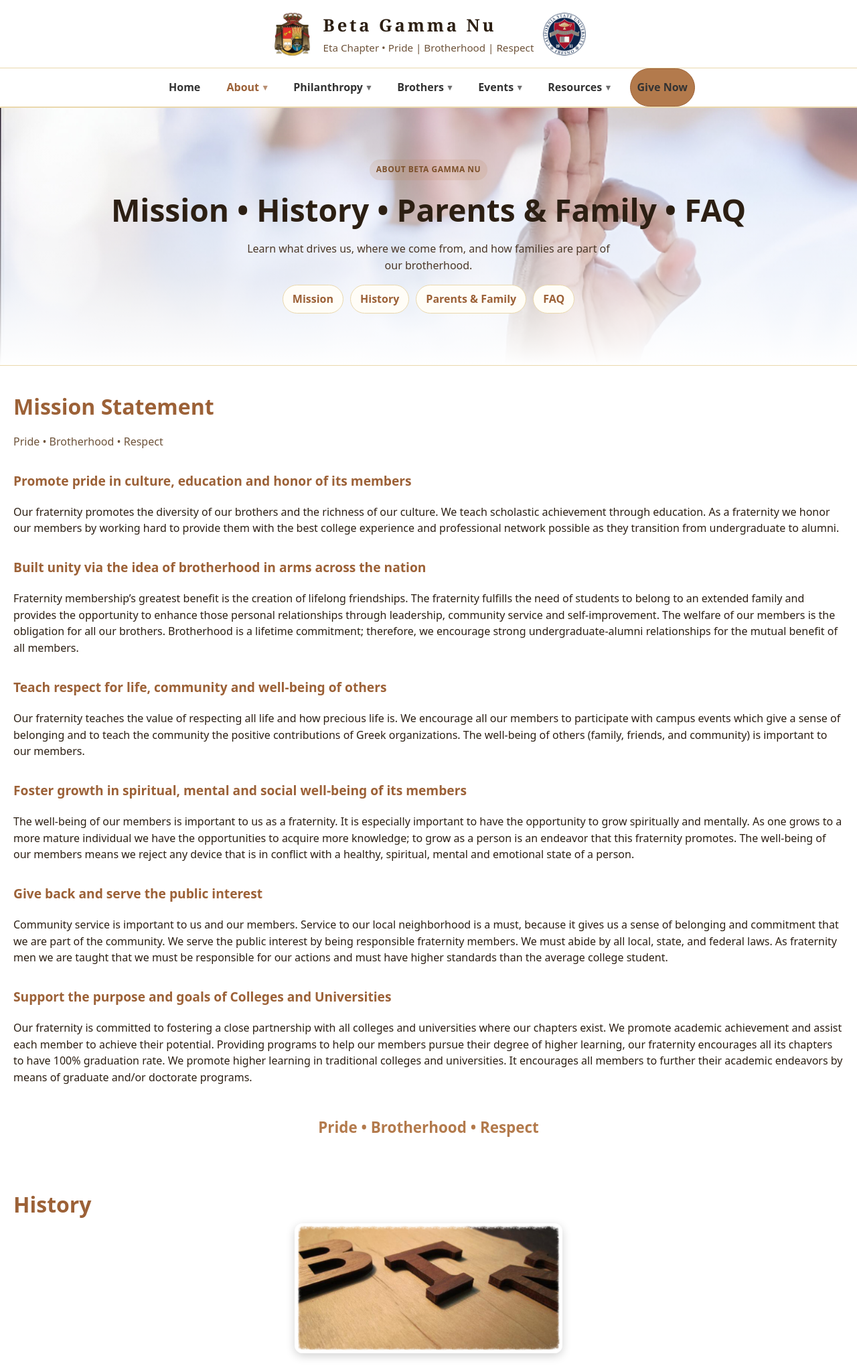
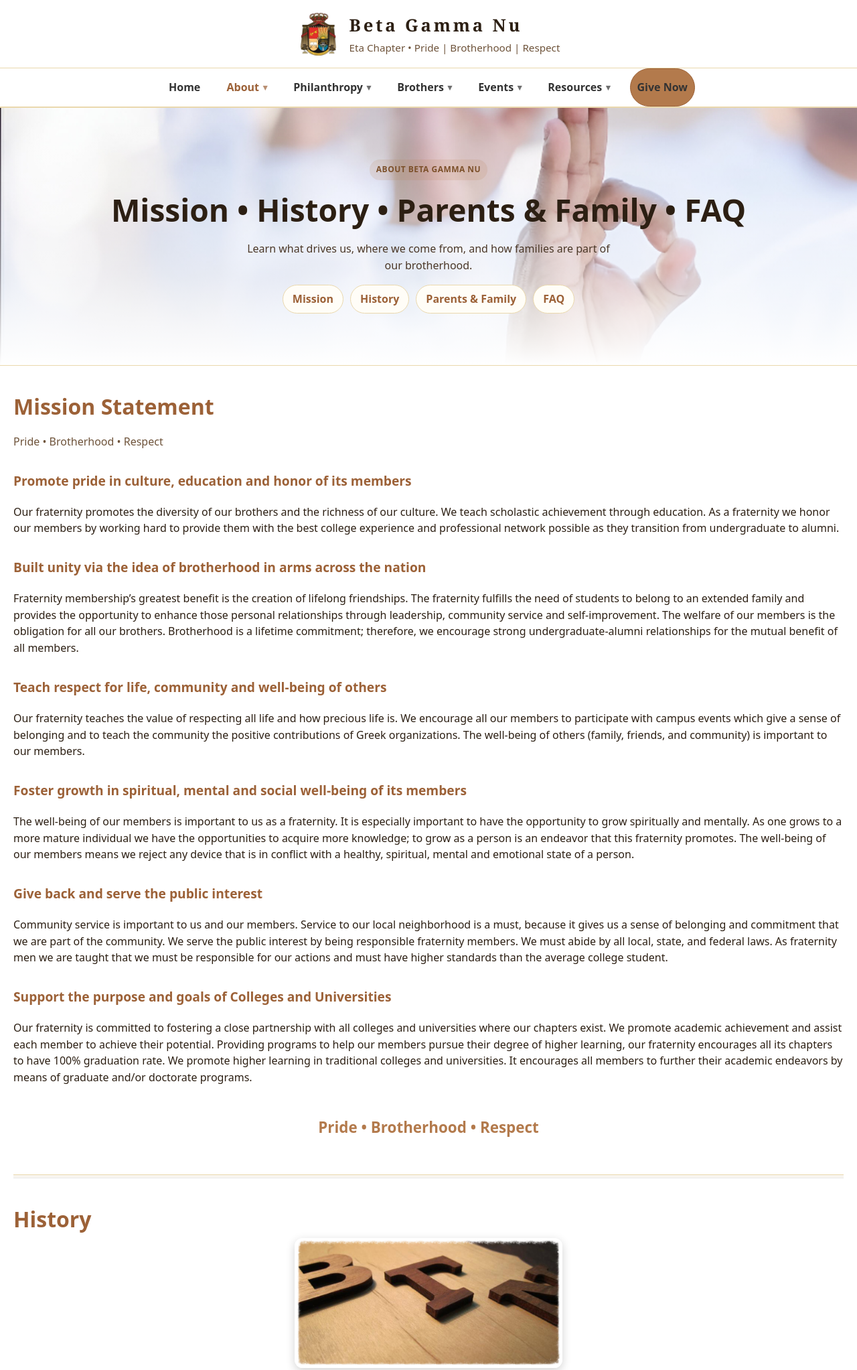
Before and after one commit to MO100/BetaGammaNuEta, a plain HTML site: page about.html in a window 1280 px wide. Shown: the top 2045 px of the page at 67% size. Drawn offline with Linux system fonts and the light colour scheme.

Commit message:
Update about.html

```diff
--- a/about.html
+++ b/about.html
@@ -20,7 +20,6 @@
           <div class="brand-name">Beta Gamma Nu</div>
           <div class="brand-tag">Eta Chapter • Pride | Brotherhood | Respect</div>
         </div>
-        <img class="brand-mark" src="assets/main_pics/logo/CSUF.png" alt="CSUF logo" />
       </a>
     </div>
 
@@ -89,7 +88,7 @@
     </div>
   </header>
 
-  <!-- ===== Page Banner (keeps the “banner” vibe) ===== -->
+  <!-- ===== Page Banner ===== -->
   <section class="page-hero" id="about" style="--fx:60%; --fy:50%; background-image:url('assets/main_pics/carousel/throwing_Bs.jpg');">
     <div class="page-hero__content wrap">
       <span class="eyebrow">About Beta Gamma Nu</span>
@@ -173,7 +172,7 @@
         </div>
     </div>
     </section>
-
+    <div class="divider"></div>
 
     <!-- ===== History ===== -->
     <section id="history" class="section">
@@ -231,6 +230,7 @@
             class="history-img founding-letters-class">
     </div>
     </section>
+    <div class="divider"></div>
 
     <!-- ===== Parents & Family ===== -->
     <section id="parents" class="section">
```
